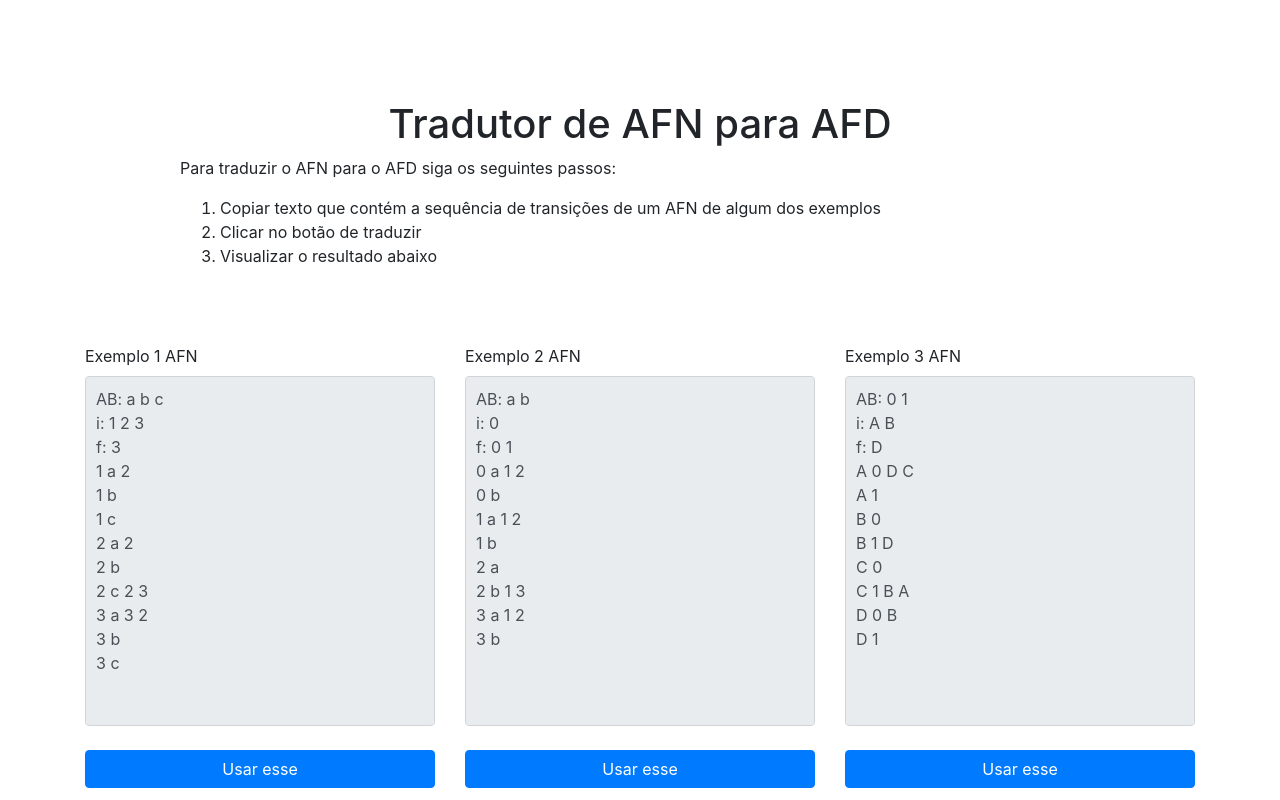
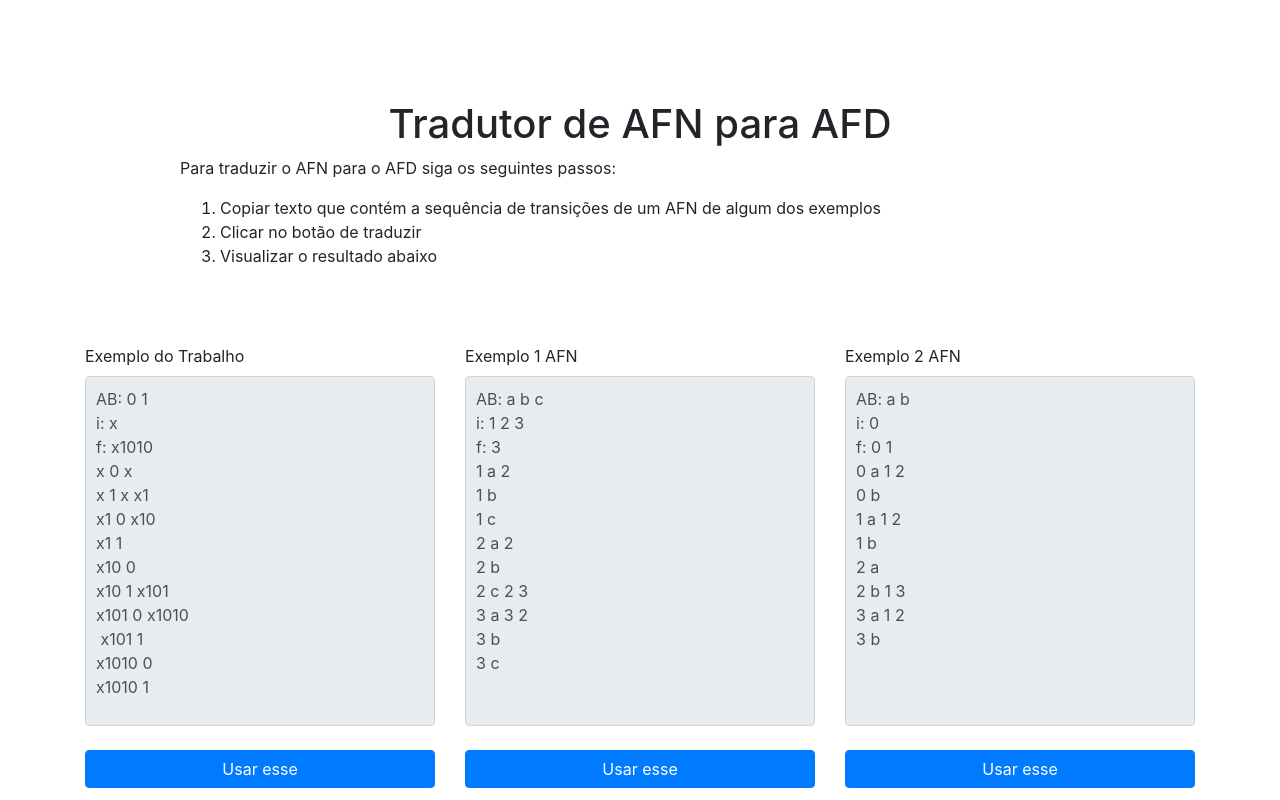
Before and after one commit to shaolinjr/afn-to-afd, an Angular app: page / in a window 1280 px wide. Shown: the top 800 px of the page. Built offline with nearby package versions, Linux system fonts and the light colour scheme; what ngx-autosize would draw is missing.

Commit message:
Adição de exemplo da página de trabalho

```diff
--- a/src/app/app.component.ts
+++ b/src/app/app.component.ts
@@ -13,9 +13,13 @@ export class AppComponent implements OnInit{
 
   public exemplos = [
     {
+      title:'Exemplo do Trabalho',
+      name:'exemplo-trabalho',
+      content:`AB: 0 1\ni: x\nf: x1010\nx 0 x\nx 1 x x1\nx1 0 x10\nx1 1\nx10 0\nx10 1 x101\nx101 0 x1010\n x101 1\nx1010 0\nx1010 1`
+    },
+    {
       title:'Exemplo 1 AFN',
       name:'exemplo1',
-      // content:`AB: 0 1\ni: x\nf: x1010\nx 0 x\nx 1 x x1\nx1 0 x10\nx1 1\nx10 0\nx10 1 x101\nx101 0 x1010\n x101 1\nx1010 0\nx1010 1`
       content: `AB: a b c\ni: 1 2 3\nf: 3\n1 a 2\n1 b\n1 c\n2 a 2\n2 b\n2 c 2 3\n3 a 3 2\n3 b\n3 c`
     },
     {
@@ -33,6 +37,8 @@ export class AppComponent implements OnInit{
       name:'exemplo4',
       content:`AB: a b c d\ni: 1 3\nf: 2\n1 a 1\n1 b 1 2\n1 c \n1 d \n2 a \n2 b \n2 c 2\n2 d \n3 a 3\n3 b \n3 c \n3 d 2 3`
     }
+
+
   ]
 
   // AFN PROPERTIES
```
